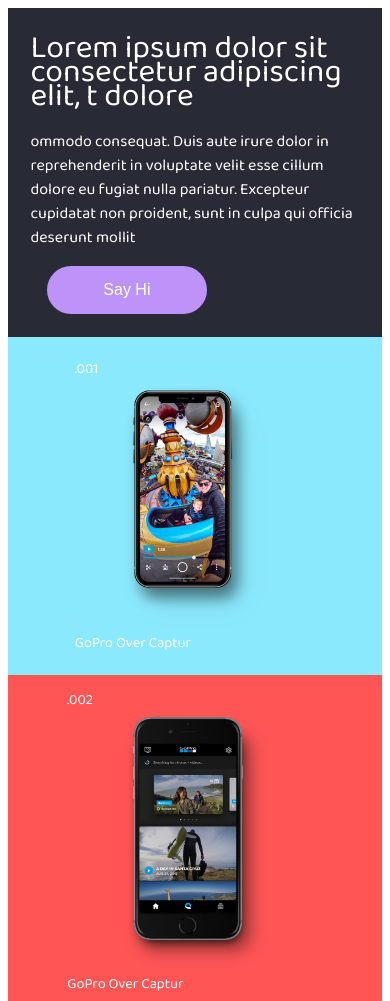
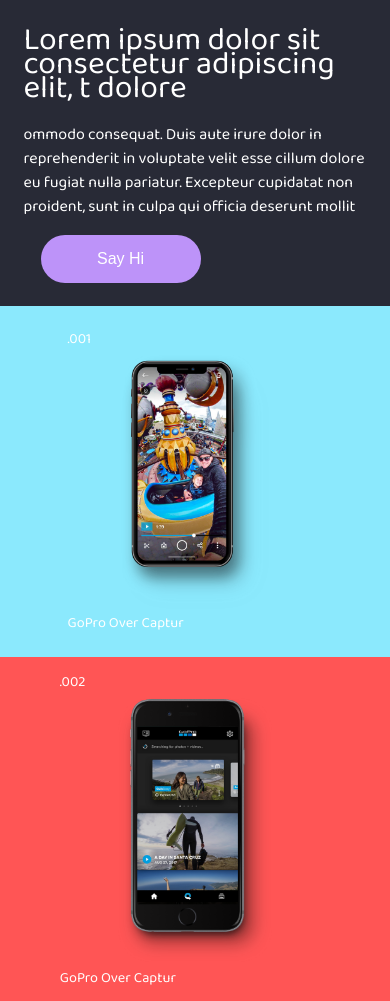
Before and after one commit to hagarsaleh/learning-project-1, a plain HTML site: page src/index.html in a window 390 px wide. Shown: the top 1001 px of the page. Drawn offline with Linux system fonts and the light colour scheme.

Commit message:
-m'made it responsive'

```diff
--- a/src/index.html
+++ b/src/index.html
@@ -4,6 +4,9 @@
   <head>
     <link rel="stylesheet" href="resource/main.css">
     <meta charset="utf-8">
+    <meta name="viewport" content="width=device-width,initial-scale=1.0">
+
+
     <link href="https://fonts.googleapis.com/css?family=Baloo+2&display=swap" rel="stylesheet">
 
     <title>hassona site</title>
--- a/src/resource/main.scss
+++ b/src/resource/main.scss
@@ -13,9 +13,12 @@ $purple:    #bd93f9;
 $red:       #ff5555;
 $yellow:    #f1fa8c;
 
+html{
+  margin: 0;
+}
 body{
   font-family: 'Baloo 2', cursive;
-
+  margin: 0;
 h1,h2,h3,p{
   color: white;
   font-family: 'Baloo 2', cursive;
@@ -33,6 +36,12 @@ h3{
   padding-bottom:.5%;
   margin:0 auto;
 }
+img{
+  display: block;
+  margin-left: auto;
+  margin-right: auto;
+  width: 43%;
+}
 .button{
   margin-left: 5%;
   padding:0 3%;
@@ -47,7 +56,6 @@ h3{
 }
 .sec1{
   padding: 5%;
-
   background-color: $cyan;
 
 }
@@ -59,16 +67,15 @@ h3{
 .fixed{
   padding: 6%;
   padding-top: 2%;
-  grid-column: 1;
   height: 100%;
   right: 60%;
 //  bottom: 0%;
   border: 0 auto;
   background-color: $background;
 }
-}
+  }
 
-  @media  only screen and(min-width:700px) {
+  @media (min-width:600px) and (max-width:1280px) {
     body{
   height: 100%;
   display: grid;
@@ -108,7 +115,7 @@ h3{
 
 }
 }
-@media only screen and (max-width:700px){
+@media(min-width: 100em) and (max-width: 767em) {
   body{
     display:flex;
     flex-direction: column;
```
Also changed, not shown: src/resource/main.css, 1 other file.
